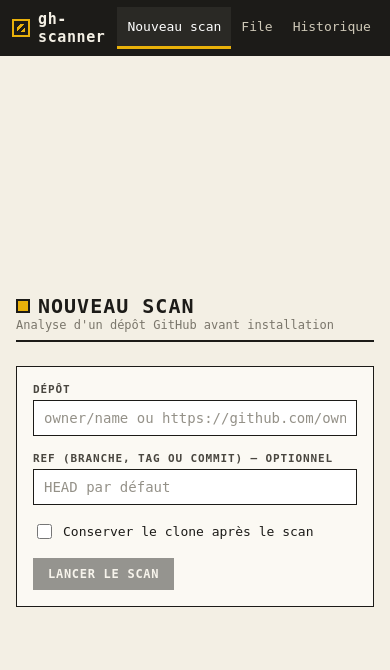
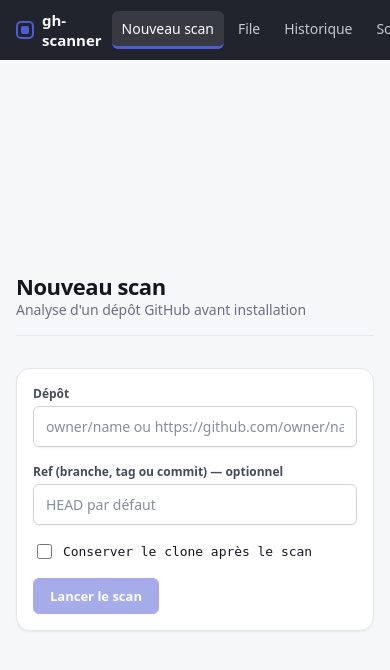
Before and after one commit to UsrRed/gh-scanner, a React (Vite) app in the folder web/: page / in a window 390 px wide. Shown: the top 670 px of the page. Built offline with nearby package versions, Linux system fonts and the light colour scheme; no server answers.

Commit message:
feat(t31): modernize global UI styles (tokens, shell, components)

```diff
--- a/web/src/styles/app.css
+++ b/web/src/styles/app.css
@@ -293,3 +293,107 @@ th{position:sticky;top:0;background:var(--card)}
 .chip{transition:background-color .15s,color .15s}
 button.chip{cursor:pointer}
 button.chip:hover:not(.on){background:var(--paper-2)}
+
+/* ---------- modern refresh (T31): system type, soft surfaces, pills ---------- */
+body{font:15px/1.6 var(--sans);letter-spacing:-.003em}
+a{color:var(--petrol);text-underline-offset:2px}
+h3{font:600 12px var(--sans);letter-spacing:.06em}
+.app{background:var(--paper)}
+.main{margin:0 auto;padding:var(--s6) var(--s5)}
+/* shell */
+.nav{background:rgba(20,23,31,.94);backdrop-filter:saturate(1.4) blur(10px);-webkit-backdrop-filter:saturate(1.4) blur(10px);padding:var(--s5) var(--s3)}
+.brand{font:700 15px var(--sans);letter-spacing:0;border-bottom:1px solid rgba(255,255,255,.1);padding:0 var(--s2) var(--s4)}
+.brand-mark{border-radius:5px;border-width:2px}
+.brand-mark:after{border-radius:2px;background:var(--quarantine)}
+.nav li a{font:500 14px var(--sans);border-left:0;border-radius:var(--r1);padding:8px var(--s3);margin-bottom:2px;color:#C3C8D4}
+.nav li a.on{background:rgba(255,255,255,.1);color:#fff;box-shadow:inset 3px 0 0 var(--quarantine)}
+.nav li a:hover:not(.on){background:rgba(255,255,255,.06)}
+.nav .badge{font:700 11px var(--sans);border-radius:999px;padding:1px 7px}
+.nav-foot{font:12px/1.7 var(--sans);border-top-color:rgba(255,255,255,.1);color:#9AA1B2}
+.page-h{border-bottom:1px solid var(--rule);padding-bottom:var(--s4);margin-bottom:var(--s6)}
+.page-h h2{font:700 26px/1.2 var(--sans);text-transform:none;letter-spacing:-.02em}
+.page-h h2:before{display:none}
+.page-h .sub{font:14px var(--sans)}
+/* surfaces */
+.panel,.scan-card,.verdict,.state,.frontier,.login,.receipt,.finding,.status-line{border:1px solid var(--rule);border-radius:var(--r3);box-shadow:var(--sh1)}
+.panel{padding:var(--s5)}
+.scan-card,.verdict,.frontier,.login{overflow:hidden}
+.scan-card .head{background:var(--ink);font:13px var(--sans)}
+.scan-card .head b{color:#B7BEFF}
+.receipt:before,.receipt:after{display:none}
+.finding{border-radius:var(--r2);margin-bottom:var(--s2)}
+.finding:hover{box-shadow:var(--sh2)}
+.finding.crit,.finding.high,.finding.medium,.finding.low{border-left-width:4px}
+.counters{border:1px solid var(--rule);border-radius:var(--r3);overflow:hidden;background:var(--card);box-shadow:var(--sh1)}
+.counters div{border-right-color:var(--rule);font:600 11px var(--sans)}
+.stamp{border-radius:var(--r2);border-width:3px;font-family:var(--sans)}
+.score{font-family:var(--sans);letter-spacing:-.03em}
+.node,.dest,.device span{border-radius:var(--r2);border-color:var(--rule-strong)}
+.dest{border-left-width:4px}
+.bar,.gauge .meter{border-radius:999px;overflow:hidden}
+.bar{height:8px}
+.bar i{border-radius:999px}
+.gauge .meter{border:0;background:var(--paper-2);height:10px}
+.gauge .meter i{border-radius:999px;background:var(--petrol)}
+.st:after{border-radius:50%}
+.st:before{border-radius:2px}
+.st.done:before,.st.done:after{background:var(--petrol);border-color:var(--petrol)}
+.st.active:before{background:linear-gradient(90deg,var(--petrol) 50%,var(--rule-strong) 50%)}
+.st.active:after{border-color:var(--petrol);background:var(--card)}
+.term,pre.snip{border-radius:var(--r2)}
+.tape{display:none}
+.err-box,.alert{border-radius:var(--r2);border-left-width:4px}
+.hazard-tape{border-radius:999px;height:6px!important;opacity:.7}
+/* buttons */
+.btn{font:600 13px var(--sans);text-transform:none;letter-spacing:0;border:1px solid var(--rule-strong);border-radius:var(--r1);padding:8px 16px;box-shadow:var(--sh1);transition:background-color .15s,border-color .15s,box-shadow .15s,transform .1s}
+.btn:hover:not(:disabled){background:var(--paper-2);border-color:var(--ink-3);box-shadow:var(--sh2)}
+.btn.primary{background:var(--quarantine);border-color:var(--quarantine);color:#fff}
+.btn.primary:hover:not(:disabled){background:#3F4BC0;border-color:#3F4BC0}
+.btn.danger{background:var(--card);border-color:var(--crit);color:var(--crit)}
+.btn.ghost{background:transparent;border-color:transparent;box-shadow:none}
+.btn.ghost:hover:not(:disabled){background:var(--paper-2);box-shadow:none}
+.btn.sm{padding:4px 10px;font-size:12px}
+.btn:focus-visible,a:focus-visible,button:focus-visible,select:focus-visible,input:focus-visible,[tabindex]:focus-visible,.finding summary:focus-visible{outline:2px solid var(--quarantine);outline-offset:2px}
+.btn:disabled{opacity:.5;box-shadow:none}
+/* forms */
+.field label{font:600 12px var(--sans);text-transform:none;letter-spacing:0}
+.field input,.field select{font:14px var(--sans);border:1px solid var(--rule-strong);border-radius:var(--r1);padding:10px 12px;box-shadow:var(--sh1);transition:border-color .15s,box-shadow .15s}
+.field input.mono,.field input[name=repo],.field input[name=ref]{font-family:var(--mono);font-size:13px}
+.field input:hover,.field select:hover{border-color:var(--ink-3)}
+.field input:focus,.field select:focus{outline:0;border-color:var(--quarantine);box-shadow:0 0 0 3px rgba(79,91,213,.25)}
+.field input:disabled,.field select:disabled{background:var(--paper-2);color:var(--ink-3);cursor:not-allowed}
+.field input.err{border-color:var(--crit);background:#fff}
+.hint{font:13px var(--sans)}
+.secret input{background:var(--paper-2)!important}
+input[type=checkbox]{accent-color:var(--quarantine)}
+::selection{background:#C9CEFA;color:var(--ink)}
+/* pills */
+.chip,.ws-pill,.tag,.sev,.mini-stamp{border-radius:999px}
+.chip{font:500 13px var(--sans);padding:3px 12px}
+.chip.on{background:var(--quarantine);border-color:var(--quarantine);color:#fff}
+.chip:focus-visible,button.chip:focus-visible{outline-offset:1px}
+.tag{font:500 11px var(--sans);border:1px solid var(--rule-strong);padding:1px 8px}
+.sev{font:600 11px var(--sans);text-transform:capitalize;letter-spacing:.01em;padding:2px 10px;border:0}
+.sev:before{content:"";width:6px;height:6px;border-radius:50%;background:currentColor;flex:none}
+.ws-pill{font:13px var(--sans)}
+/* tables */
+table{font-size:14px}
+th{font:600 12px var(--sans);text-transform:none;letter-spacing:.01em;padding:10px 12px;border-bottom:1px solid var(--rule);background:var(--card)}
+td{padding:12px;border-bottom:1px solid var(--rule)}
+tbody tr:last-child td{border-bottom:0}
+tbody tr:hover td{background:var(--paper)}
+tr.blocked td{background:var(--crit-bg)}
+tr.blocked:hover td{background:#F2CBC6}
+.tabs{border-bottom-color:var(--rule)}
+.tabs span{font:600 13px var(--sans);text-transform:none;letter-spacing:0;border-radius:var(--r1) var(--r1) 0 0}
+.tabs span.on{border-color:var(--rule);border-bottom-color:var(--card)}
+.queue-row{font:14px var(--sans);border-bottom:1px solid var(--rule)}
+.pos{border-radius:50%;border-color:var(--petrol);color:var(--petrol)}
+@media (max-width:760px){
+  .nav{padding:0 var(--s2);position:sticky;top:0;z-index:5;height:auto}
+  .brand{border:0;padding:10px 8px}
+  .nav li a{border-radius:var(--r1);margin:4px 2px;padding:8px 10px}
+  .nav li a.on{box-shadow:none}
+  .main{padding:var(--s4)}
+  .page-h h2{font-size:22px}
+}
--- a/web/src/styles/tokens.css
+++ b/web/src/styles/tokens.css
@@ -1,14 +1,15 @@
 :root{
-  --paper:#F3EFE4; --paper-2:#EAE4D3; --card:#FBF9F3; --ink:#1C1B18; --ink-2:#4A4740; --ink-3:#7A766B;
-  --rule:#D8D0BC; --rule-strong:#B9AF96;
-  --quarantine:#E9B10A; --quarantine-ink:#2A2200;
+  --paper:#F6F7F9; --paper-2:#EDEFF3; --card:#FFFFFF; --ink:#14171F; --ink-2:#454B5A; --ink-3:#697082;
+  --rule:#E4E7EC; --rule-strong:#CDD2DB;
+  --quarantine:#4F5BD5; --quarantine-ink:#fff;
   --crit:#B3261E; --crit-bg:#F6DCD8; --high:#C2541A; --high-bg:#F7E2D2; --med:#8C6E00; --med-bg:#F3E8C4;
-  --low:#2F6488; --low-bg:#DCE7EF; --info:#6E6A60; --info-bg:#E6E2D7;
-  --ok:#2E6B3C; --ok-bg:#DCEBDD; --petrol:#1F4E5F; --petrol-bg:#D7E4E8;
-  --term:#151513; --term-ink:#D9D4C3;
+  --low:#2F6488; --low-bg:#DCE7EF; --info:#5F6676; --info-bg:#E9ECF1;
+  --ok:#2E6B3C; --ok-bg:#DCEBDD; --petrol:#3B47B8; --petrol-bg:#E4E7FA;
+  --term:#12151C; --term-ink:#D9D4C3;
   --mono: ui-monospace,"SFMono-Regular","Cascadia Mono","DejaVu Sans Mono",Menlo,Consolas,monospace;
   --sans: system-ui,-apple-system,"Segoe UI",Roboto,"Helvetica Neue",Arial,sans-serif;
   --s1:4px; --s2:8px; --s3:12px; --s4:16px; --s5:24px; --s6:32px; --s7:48px;
+  --r1:6px; --r2:10px; --r3:14px; --sh1:0 1px 2px rgba(16,24,40,.06); --sh2:0 4px 12px rgba(16,24,40,.08); --sh3:0 12px 28px rgba(16,24,40,.12);
 }
 *{box-sizing:border-box}
 html,body{margin:0}
```
Also changed, not shown: 3 other files (tests, documents, lock files or other folders).
